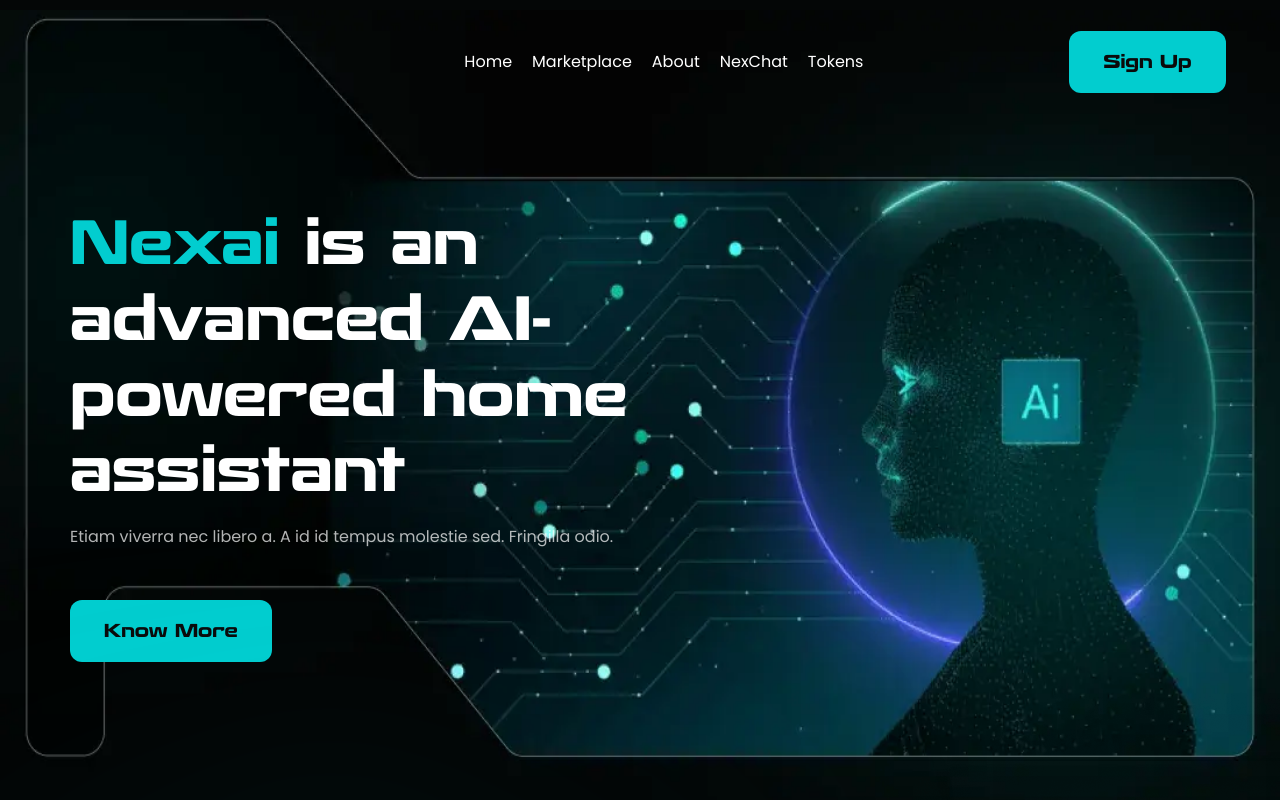
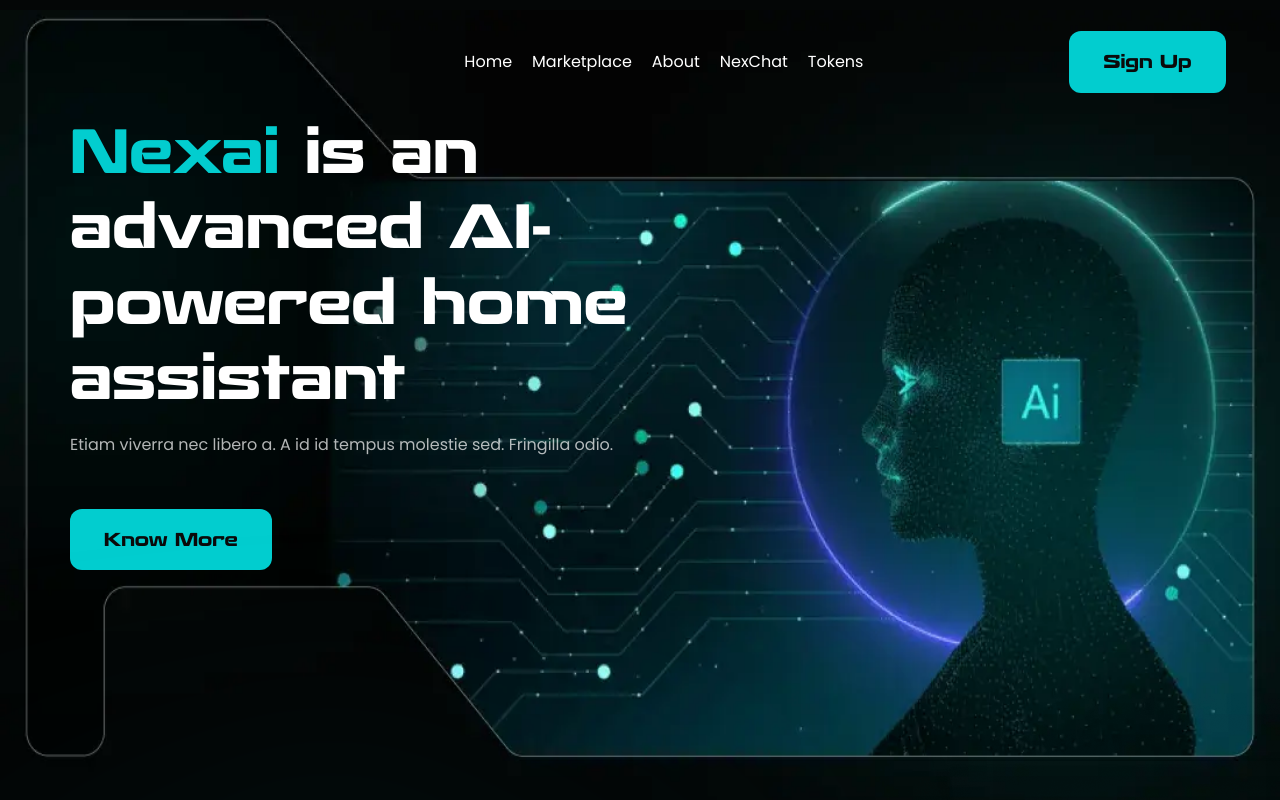
Before and after one commit to naman-398/NEXAI, a React (Create React App) app: page / in a window 1280 px wide. Shown: the top 800 px of the page. Built offline with nearby package versions, Linux system fonts and the light colour scheme.

Commit message:
footer section correction2

```diff
--- a/src/Components/Herosection.jsx
+++ b/src/Components/Herosection.jsx
@@ -8,7 +8,7 @@ const Herosection = () => {
         <div className=' pt-[10px] pb-[55px] overflow-hidden' id='home'>
             <div className=' bg-[url(../src/Assets/Images/herobg.webp)] min-h-[100vh] bg-no-repeat bg-cover md:bg-100% bg-right md:bg-center mx-auto'>
                 <Pagenav />
-                <div className=' max-w-[1164px] mx-auto px-3 1200:py-0 min-h-[80vh] flex justify-center flex-col md:pt-[104px] 1440:pt-[170px]'>
+                <div className=' max-w-[1164px] mx-auto px-3 1200:py-0 min-h-[80vh] md:block  flex justify-center flex-col md:pt-[104px] 1440:pt-[170px]'>
                     <h1 className=' text-[35px] 450:text-[45px] 576:text-[56px] md:text-[60px] leading-[40px] 450:leading-[55px] 576:leading-[75.6px] text-[#FFF] max-w-[577px] Recharge font-normal'><span className=' font-bold Recharge text-[#02CDCF]'>Nexai</span> is an advanced AI-powered home assistant</h1>
                     <p className=' font-poppins font-normal leading-[normal] 576:leading-[25.6px] text-[14px] 576:text-base text-[#FFFFFF] !opacity-70 mt-[6px] 576:mt-[16px]'>Etiam viverra nec libero a. A id id tempus molestie sed. Fringilla odio.</p>
                     <div className=' pt-[20px] 576:pt-[51px]'><Commonbtn text='Know More' /></div>
```
Also changed, not shown: 1 other file (tests, documents, lock files or other folders).
